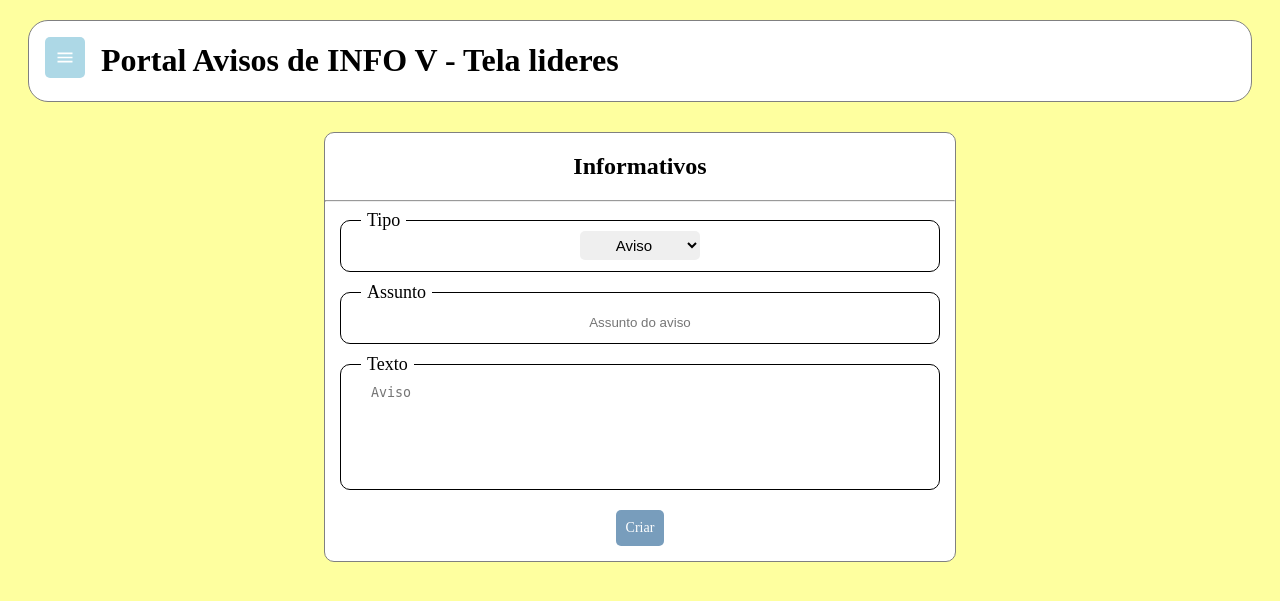
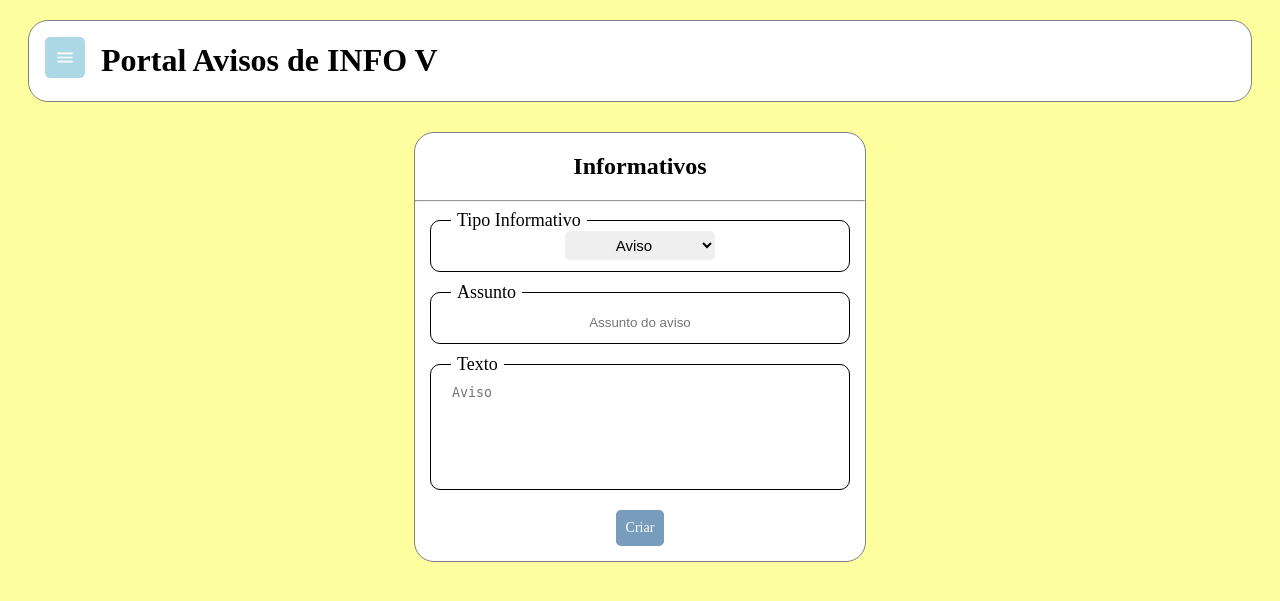
Before and after one commit to BrennoGithub/portalavisos, a Flask app: page /form_avisos in a window 1280 px wide. Shown: the top 601 px of the page. Run offline with Flask 3, Linux system fonts and the light colour scheme; grey boxes are pictures that could not be loaded.

Commit message:
Atualização do layout dos formularios

```diff
--- a/dados/CRUD/create.py
+++ b/CRUD/Create.py
@@ -14,7 +14,7 @@ def returnHora():
     hora = data_hora.strftime("%H:%M")
     return hora
 
-#Função de criação de aviso
+#Funções CREATE
 def criaAviso(lista_id_informativos, lista_informativos, data_atual, hora_atual, tipo_aviso, assunto, texto):
     id = 1
     if id in lista_id_informativos:
--- /dev/null
+++ b/CRUD/Delete.py
@@ -0,0 +1 @@
+#Funções DELETE
--- a/dados/CRUD/read.py
+++ b/CRUD/Read.py
@@ -1,7 +1,7 @@
 from dados.lista_turmas import lista_turmas
 from dados.lista_informativos import *
 
-#Função de exibição de aviso
+#Funções READ
 def exibiAviso(tipo_informativos, lista_informativos):
     informativos = []
     for turma in lista_turmas:
@@ -10,5 +10,5 @@ def exibiAviso(tipo_informativos, lista_informativos):
                 informativos.append(iten)
 
     if len(informativos) == 0:
-        informativos = "Não há informativos."
+        informativos = f"Não há informativos desse tipo registrado."
     return informativos
--- /dev/null
+++ b/CRUD/Update.py
@@ -0,0 +1 @@
+#Funções UPDATE
--- a/app.py
+++ b/app.py
@@ -1,10 +1,10 @@
 from flask import Flask
 from flask import render_template, request, redirect, url_for
 from flask import session
-from dados.CRUD.create import *
-from dados.CRUD.read import *
-from dados.lista_informativos import *
-from dados.validadeLogin import *
+from CRUD.Create import *
+from CRUD.Read import *
+from dados.lista_informativos import lista_informativos, lista_id_informativos
+from CRUD.validadeLogin import validadeLogin
 from dados.lista_turmas import lista_turmas
 
 app = Flask(__name__)
@@ -96,12 +96,11 @@ def cria_aviso():
 
             criaMaterial(lista_id_informativos, lista_informativos, tipo_aviso, tipo_material, material, materia, assunto, descricao)
 
-        exibi_avisos = exibiAviso('aviso', lista_informativos)
-        exibi_avaliacoes = exibiAviso('avaliacao', lista_informativos) #Criar uma função de exibição destinada a avaliações
-        exibi_material = exibiAviso('material', lista_informativos)
-        exibi_evento = exibiAviso('evento', lista_informativos)
 
-        return render_template('tela_lideres.html', aviso = exibi_avisos, avaliacao = exibi_avaliacoes, material = exibi_material, evento = exibi_evento)
+        #Criar uma função de exibição destinada a avaliações
+
+
+        return redirect('/usuario-lider')
     return redirect(url_for('/usuario/form_avisos'))
 
 if __name__ == '__main__':
--- a/static/css/estilo_avisos.css
+++ b/static/css/estilo_avisos.css
@@ -27,11 +27,11 @@
 .formAviso{
     background-color: white;
     text-align: center;
-    width: auto;
+    width: 450px;
     border: 1px solid gray;
-    margin-left: 25%;
-    margin-right: 25%;
-    border-radius: 10px;
+    margin-left: auto;
+    margin-right: auto;
+    border-radius: 20px;
     display: block;
 
 }
@@ -41,6 +41,14 @@
     height: 60px;
     margin-left: 15px;
     margin-right: 15px;
+}
+
+.conteudoOpcoes{
+    width: 150px;
+}
+
+.data_hora{
+    width: 50%;
 }
 
 .texto_campo_form{
--- a/static/css/estilo_barraLateral.css
+++ b/static/css/estilo_barraLateral.css
@@ -44,7 +44,7 @@
 }
 
 .openbtn:hover {
-    background-color: blue;
+    background-color: lightgray;
 }
 
 #main {
@@ -80,7 +80,7 @@
 }
 
 .icon_cria:hover{
-    background-color: blue;
+    background-color: lightgray;
 }
 
 .icon_menu{
--- a/static/js/exibicao_avisos.js
+++ b/static/js/exibicao_avisos.js
@@ -6,9 +6,9 @@ const exibicaoEventos = document.querySelector('.exibicaoEventos');
 
 if (exibicaoAvisos) {
     let texto = exibicaoAvisos.textContent;
-    if(texto === "Não há informativos."){
-        exibicaoAvisos.innerHTML = texto;
-    }
+    if(texto === "Não há informativos desse tipo registrado."){
+        exibicaoAvisos.innerHTML = `<p><em>${texto}</em></p>`;
+    }else{
         texto = texto.replaceAll("''", '""');
         texto = texto.replaceAll("'", '"');
         const lista_avisos = JSON.parse(texto);
@@ -21,13 +21,15 @@ if (exibicaoAvisos) {
                  </div>`+avisos;
         };
         exibicaoAvisos.innerHTML = avisos;
+    }
+
 };
 
 if(exibicaoAvalicoes){
     let texto = exibicaoAvalicoes.textContent;
-    if(texto === "Não há informativos."){
-        exibicaoAvalicoes.innerHTML = texto;
-    }
+    if(texto === "Não há informativos desse tipo registrado."){
+        exibicaoAvalicoes.innerHTML = `<p><em>${texto}</em></p>`;
+    }else{
         texto = texto.replaceAll("''", '""');
         texto = texto.replaceAll("'", '"');
         const lista_avaliacoes = JSON.parse(texto);
@@ -40,13 +42,15 @@ if(exibicaoAvalicoes){
                       </div>`+avaliacoes;
     };
         exibicaoAvalicoes.innerHTML = avaliacoes;
+    }
+
 };
 
 if(exibicaoMateriais){
     let texto = exibicaoMateriais.textContent;
-    if(texto === "Não há informativos."){
-        exibicaoMateriais.innerHTML = texto;
-    }
+    if(texto === "Não há informativos desse tipo registrado."){
+        exibicaoMateriais.innerHTML = `<p><em>${texto}</em></p>`;
+    }else{
         texto = texto.replaceAll("''", '""');
         texto = texto.replaceAll("'", '"');
         const lista_materiais = JSON.parse(texto);
@@ -59,13 +63,15 @@ if(exibicaoMateriais){
                       </div>`+materiais;
         };
         exibicaoMateriais.innerHTML = materiais;
+    }
+
 };
 
 if(exibicaoEventos){
     let texto = exibicaoEventos.textContent;
-    if(texto === "Não há informativos."){
-        exibicaoEventos.innerHTML = texto;
-    }
+    if(texto === "Não há informativos desse tipo registrado."){
+        exibicaoEventos.innerHTML = `<p><em>${texto}</em></p>`;
+    }else{
         texto = texto.replaceAll("''", '""');
         texto = texto.replaceAll("'", '"');
         const lista_eventos = JSON.parse(texto);
@@ -79,3 +85,5 @@ if(exibicaoEventos){
         };
         exibicaoEventos.innerHTML = eventos;
     }
+
+}
--- a/static/js/form_informativos.js
+++ b/static/js/form_informativos.js
@@ -23,12 +23,12 @@ const form_avaliacao = `
 </fieldset>
 
 <div style="display: flex;">
-    <fieldset class="area_campo_form">
+    <fieldset class="area_campo_form data_hora">
         <legend><label for="data">Data</label></legend>
         <input type="date" name="data" id="data">
     </fieldset>
 
-    <fieldset class="area_campo_form">
+    <fieldset class="area_campo_form data_hora">
         <legend><label for="hora">Hora</label></legend>
         <input type="time" name="hora" id="hora">
     </fieldset>
@@ -48,12 +48,12 @@ const form_evento = `
 </fieldset>
 
 <div style="display: flex;">
-    <fieldset class="area_campo_form">
+    <fieldset class="area_campo_form data_hora">
         <legend><label for="data">Data</label></legend>
         <input type="date" name="data" id="data">
     </fieldset>
 
-    <fieldset class="area_campo_form">
+    <fieldset class="area_campo_form data_hora">
         <legend><label for="hora">Hora</label></legend>
         <input type="time" name="hora" id="hora">
     </fieldset>
@@ -68,29 +68,30 @@ const form_evento = `
 `;
 
 const form_material = `
-<fieldset class="area_campo_form">
+<div style="display: flex;">
+<fieldset class="area_campo_form" style="width: 50%;">
     <legend><label for="materia">Materia</label></legend>
     <input type="text" name="materia" id="materia" placeholder="Materia">
 </fieldset>
 
-<fieldset class="area_campo_form">
+<fieldset class="area_campo_form"  style="width: 50%;">
     <legend><label for="assunto">Assunto</label></legend>
     <input type="text" name="assunto" id="assunto" placeholder="Assunto">
 </fieldset>
+</div>
 
-<fieldset class="area_campo_form">
-    <legend><label for="tipo_material">Tipo do Material</label></legend>
-    <select name="tipo_material" id="tipo_material">
+<div style="display: flex;">
+<fieldset class="area_campo_form" style="width: 100%; display: flex;">
+    <legend><label for="tipo_material">Material</label></legend>
+    <select name="tipo_material" id="tipo_material" style="margin: 0 10px 0 10px; width: 25%; height: 30px">
+        <option value="">Tipo</option>
         <option value="url">Link</option>
         <option value="img">Imagem</option>
         <option value="file">Arquivo</option>
     </select>
+    <input type="text" name="material" id="material" placeholder="Material" style="margin: 0 10px 0 0px; width: 75%;">
 </fieldset>
-
-<fieldset class="area_campo_form">
-    <legend><label for="material">Material</label></legend>
-    <input type="text" name="material" id="material" placeholder="Material">
-</fieldset>
+</div>
 
 <fieldset class="texto_campo_form">
     <legend><label for="descricao">Descrição</label></legend>
--- a/templates/form_avisos.html
+++ b/templates/form_avisos.html
@@ -31,7 +31,7 @@
           <div id="main">
               <img src="{{ url_for('static', filename='icones/menu.svg')}}" alt="Icone de menu" class="icon_menu openbtn">
           </div>
-          <h1>Portal Avisos de INFO V  - Tela lideres</h1>
+          <h1>Portal Avisos de INFO V</h1>
       </header>
 
       <article class="area formAviso">
@@ -39,7 +39,7 @@
                 <hr>
             <form class="" method="POST" action="/submit_aviso">
                 <fieldset class="area_campo_form">
-                    <legend><label for="tipo_aviso">Tipo</label></legend>
+                    <legend><label for="tipo_aviso">Tipo Informativo</label></legend>
                     <select id="tipo_aviso" name="tipo_aviso" class="campo_form conteudoOpcoes">
                         <option value="aviso">Aviso</option>
                         <option value="avaliacao">Avaliação</option>
--- a/templates/tela_comun.html
+++ b/templates/tela_comun.html
@@ -28,7 +28,7 @@
         <div id="main">
              <img src="{{ url_for('static', filename='icones/menu.svg')}}" alt="Icone de menu" class="icon_menu openbtn">
         </div>
-        <h1>Portal Avisos de INFO V - {{tela}}</h1>
+        <h1>Portal Avisos de INFO V</h1>
     </header>
 
 
--- a/templates/tela_lideres.html
+++ b/templates/tela_lideres.html
@@ -34,7 +34,7 @@
           <div id="main">
                 <img src="{{ url_for('static', filename='icones/menu.svg')}}" alt="Icone de menu" class="icon_menu openbtn">
           </div>
-          <h1>Portal Avisos de INFO V - {{tela}}</h1>
+          <h1>Portal Avisos de INFO V</h1>
       </header>
 
 
```
Also changed, not shown: CRUD/validadeLogin.py (renamed from dados/validadeLogin.py), dados/CRUD/delete.py (deleted), dados/CRUD/update.py (deleted). Lines whose indentation alone changed are shown as unchanged.
